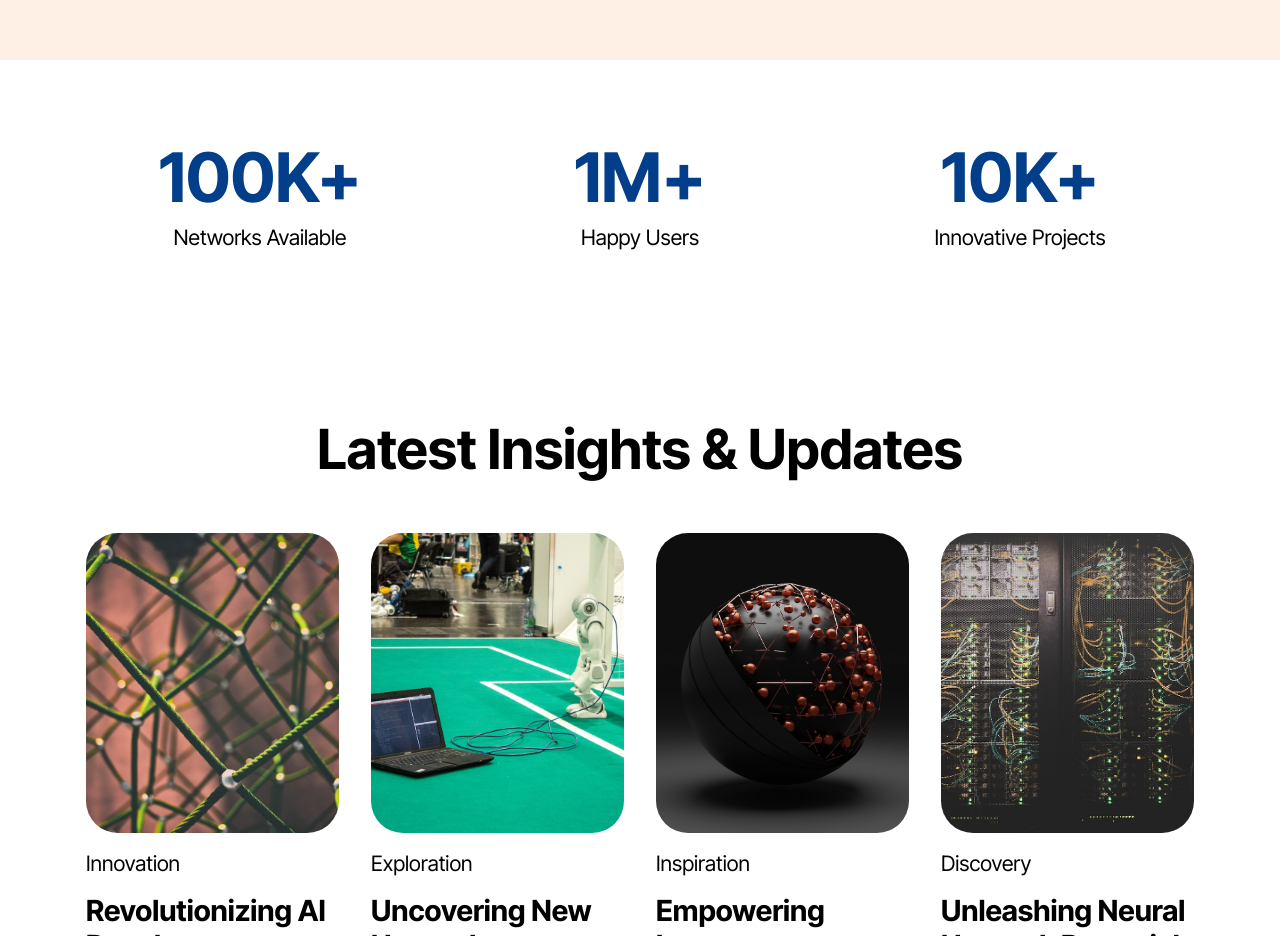
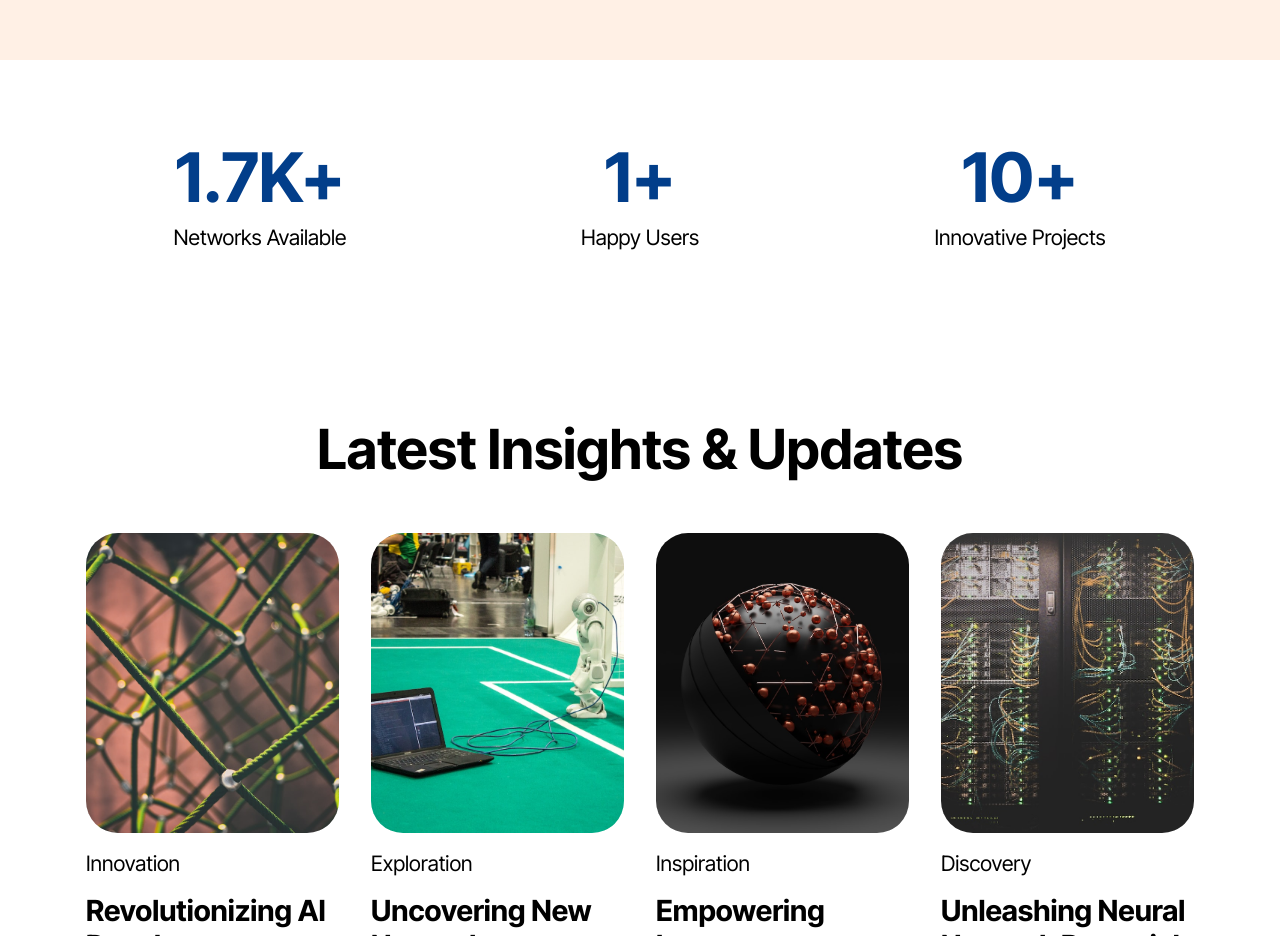
Before and after one commit to AlexRaudvee/NEO_demo, a plain HTML site: page index.html in a window 1280 px wide. Shown: the part 6980-7916 px from the top of the page. Drawn offline with Linux system fonts and the light colour scheme.

Commit message:
text_corrections

```diff
--- a/index.html
+++ b/index.html
@@ -1587,7 +1587,7 @@
         <div class="item-wrapper">
           <div class="card-box align-left">
             <h5 class="card-title mbr-fonts-style display-1">
-              <strong>100K+</strong>
+              <strong>1.7K+</strong>
             </h5>
             <p class="card-text mbr-fonts-style mb-3 display-7">
               Networks Available
@@ -1599,7 +1599,7 @@
         <div class="item-wrapper">
           <div class="card-box align-left">
             <h5 class="card-title mbr-fonts-style display-1">
-              <strong>1M+</strong>
+              <strong>1+</strong>
             </h5>
             <p class="card-text mbr-fonts-style mb-3 display-7">
               Happy Users
@@ -1611,7 +1611,7 @@
         <div class="item-wrapper">
           <div class="card-box align-left">
             <h5 class="card-title mbr-fonts-style display-1">
-              <strong>10K+</strong>
+              <strong>10+</strong>
             </h5>
             <p class="card-text mbr-fonts-style mb-3 display-7">
               Innovative Projects
```
